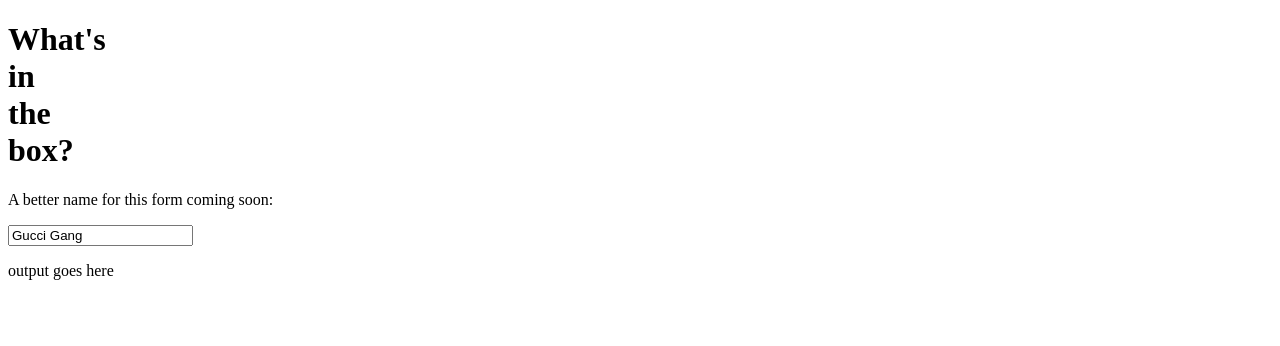
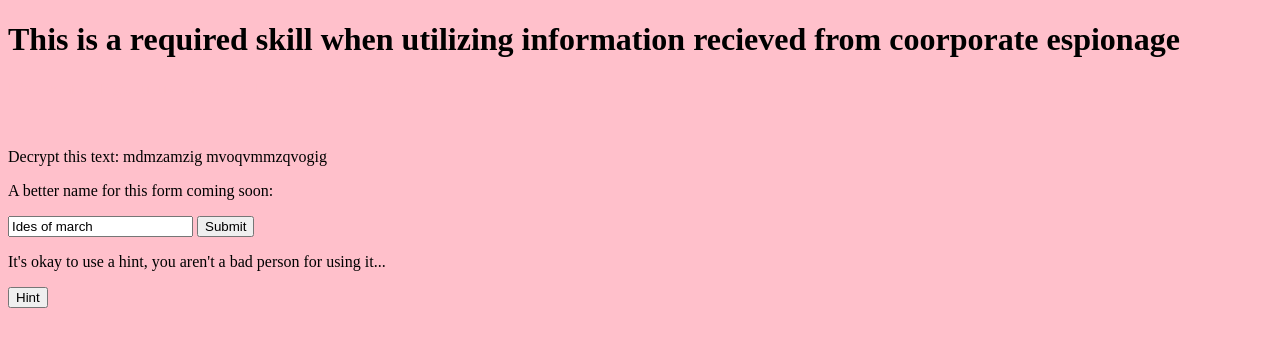
Before and after one commit to DrSlowpokePhd/Scavenger-Hunt, a plain HTML site: page index.html in a window 1280 px wide. Drawn offline with Linux system fonts and the light colour scheme.

Commit message:
revamped the project

```diff
--- a/index.html
+++ b/index.html
@@ -2,16 +2,37 @@
     <html>
     <head>
         <title>Scavenger Hunt</title>
+        <style>
+			body{
+				background-color: pink;
+			}
+        	p#clue{
+        		color: pink;
+        	}
+        </style>
     </head>
+
     <body>
-        <h1>What's <br>in <br>the <br>box?</h1>
-        <form>
+        <h1>This is a required skill when utilizing information recieved from coorporate espionage</h1>
+		<p id="clue">Hint: what do Pigs, Julius Caesar, and Latin all have in common?</p><br>
+		<p>Decrypt this text: mdmzamzig mvoqvmmzqvogig </p>
+        <form id="anwser" name="Submit" onsubmit="MyFunction()">
             <p>A better name for this form coming soon:</p>
-            <input type="text" name="Gucci Gang" value="Gucci Gang">
-            <div id="output">
-                <p>output goes here</p>
-            </div>
+            <input type="text" name="Gucci Gang" value="Ides of march"></input>
+			<button type="button" name="Submit" onclick="document.getElementById('anwser').submit()">Submit</button>
+            <p>It's okay to use a hint, you aren't a bad person for using it...</p>
         </form>
+		<button type="button" onclick="document.getElementById('clue').style.color = 'black'"> Hint </button>
+		<script>
+		function MyFunction() {
+    		var x = document.forms["Submit"]["Gucci Gang"].value;
+    		if (x == "Reverse Engineering" || x == "reverse engineering") {
+        		alert("A WINNER IS YOU");
+    		} else {
+				alert("git gud scrub lol");
+			}
+		}
+		</script>
 
     </body>
     </html>
```
